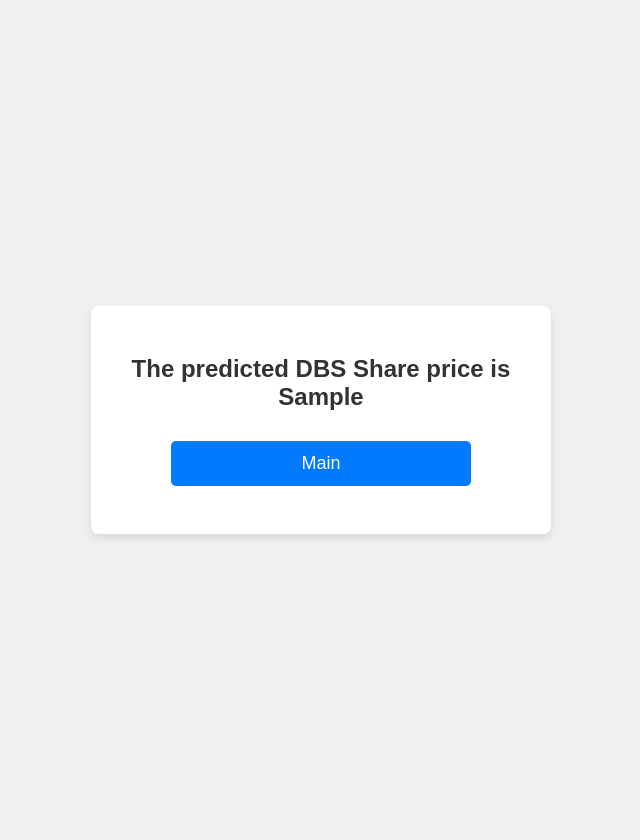
After one commit to zixuannlow/ntu_bfa, a Flask app: template templates/prediction_DBS_result.html in a window 1280 px wide. The commit adds this page. Shown: the whole page, without its empty margins (319-959 px from the left). Run offline with Flask 3, Linux system fonts and the light colour scheme; the template is opened without the code that fills it: most values are stand-ins (such as "Sample title", 1, 10 or a date in 2020).

Commit message:
app done

```diff
--- a/app.py
+++ b/app.py
@@ -7,5 +7,15 @@ app = Flask(__name__)
 def index():
     return(render_template("index.html"))
 
+@app.route("/prediction_DBS", methods=["GET","POST"])
+def prediction_DBS():
+    return(render_template("prediction_DBS.html"))
+
+@app.route("/prediction_DBS_result", methods=["GET","POST"])
+def prediction_result_DBS():
+    q= float(request.form.get("q"))
+    r= -50.6*q + 90.2
+    return(render_template("prediction_DBS_result.html", r=r))
+
 if __name__ == "__main__":
     app.run() #to change port number: app.run(port=1234)
--- a/templates/index.html
+++ b/templates/index.html
@@ -6,6 +6,11 @@
     <body>
         <div class = "container">
             <h2>Financial Wealth Management Portal</h2>
+            <form action="/prediction_DBS_result" method="POST">
+                <h4>Please enter the exchange rate of SGD to USD (e.g.1.29) </h4>
+                <p><input type="number" step="0.01" name="q"></p>
+                <input type ="submit" value="Enter"></input>
+            </form>
         </div>
     </body>
 </html>
--- /dev/null
+++ b/templates/prediction_DBS.html
@@ -0,0 +1 @@
+<h1>Hello world</h1>
--- /dev/null
+++ b/templates/prediction_DBS_result.html
@@ -0,0 +1,13 @@
+
+<head>
+    <meta name="viewport" content="width=device-width,initial-scale=1.0">
+    <link rel="stylesheet" href="{{url_for('static',filename='styles.css')}}">
+</head>
+<body>
+    <div class="container">
+        <h2>The predicted DBS Share price is {{r}}</h2>
+        <form action="/" method="post">
+            <p><input type="submit" value="Main"></p>
+        </form>
+    </div>
+</body>
```
